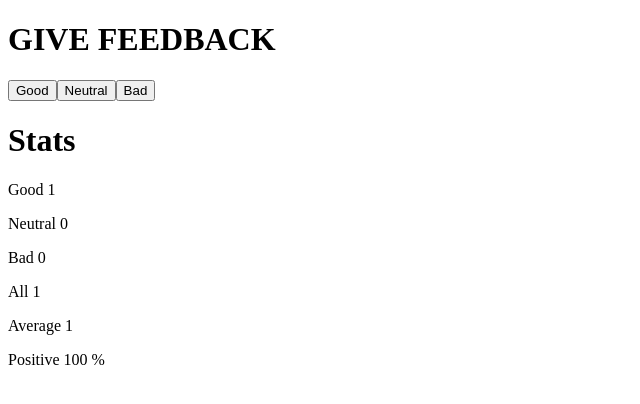
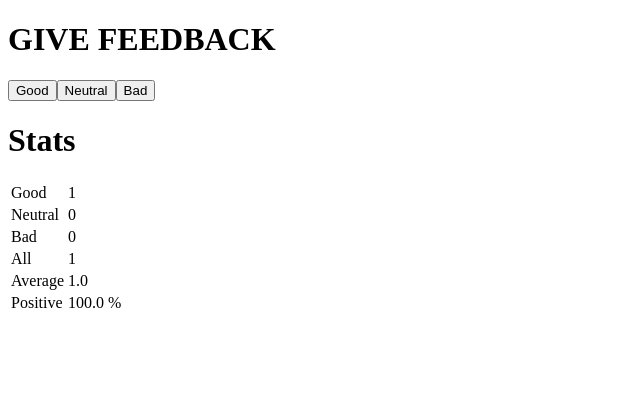
Before and after one commit to BigDsaur/Full-Stack-open-0_1_2, a React (Vite) app: page / in a window 1280 px wide. Both pictures are taken after a click on the button "Good". Shown: the top 404 px of the page, without its empty margins (0-640 px from the left). Built offline with nearby package versions, Linux system fonts and the light colour scheme.

Commit message:
Unicafe 1.11

```diff
--- a/src/App.jsx
+++ b/src/App.jsx
@@ -7,7 +7,10 @@
 )
 
 const StatisticLine = ({ text, value }) => (
-  <p>{text} {value}</p>
+  <tr>
+    <td>{text}</td>
+    <td>{value}</td>
+  </tr>
 )
 
 const Statistics = ({ good, neutral, bad }) => {
@@ -20,14 +23,16 @@
   }
 
   return (
-    <div>
-      <StatisticLine text="Good" value={good} />
-      <StatisticLine text="Neutral" value={neutral} />
-      <StatisticLine text="Bad" value={bad} />
-      <StatisticLine text="All" value={total} />
-      <StatisticLine text="Average" value={average} />
-      <StatisticLine text="Positive" value={positive + ' %'} />
-    </div>
+    <table>
+      <tbody>
+        <StatisticLine text="Good" value={good} />
+        <StatisticLine text="Neutral" value={neutral} />
+        <StatisticLine text="Bad" value={bad} />
+        <StatisticLine text="All" value={total} />
+        <StatisticLine text="Average" value={average.toFixed(1)} />
+        <StatisticLine text="Positive" value={positive.toFixed(1) + ' %'} />
+      </tbody>
+    </table>
   )
 }
 
```
